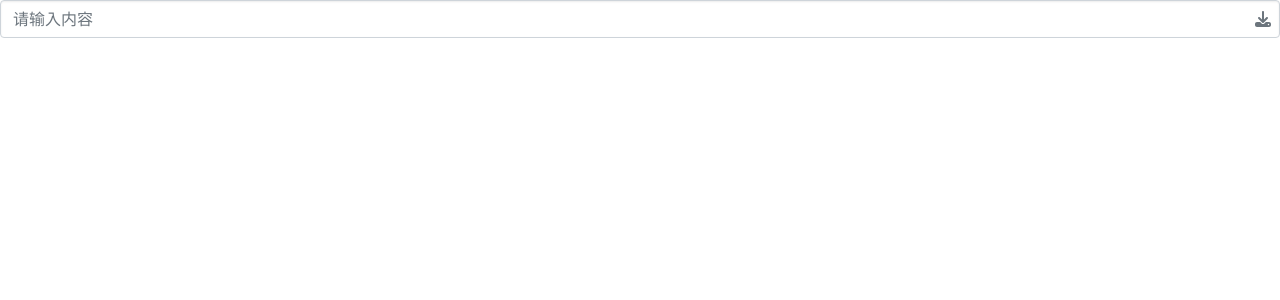
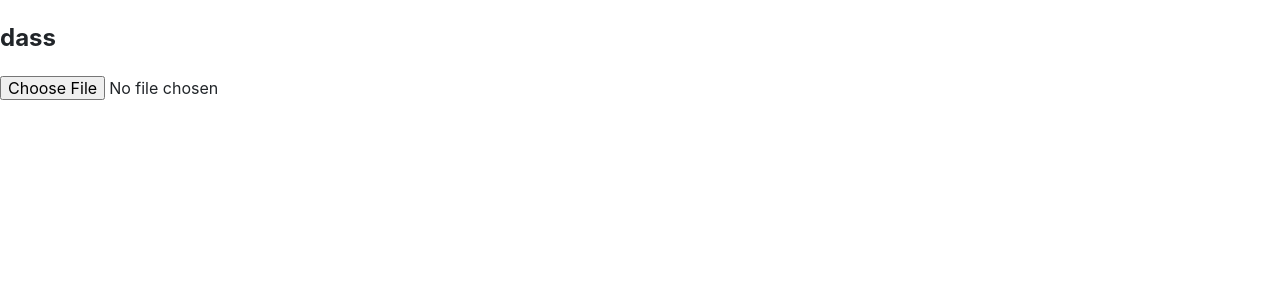
Before and after one commit to qjd-yyds/ake-ui, a React app: page / in a window 1280 px wide. Shown: the top 300 px of the page. Built offline with nearby package versions, Linux system fonts and the light colour scheme.

Commit message:
feat: file上传

```diff
--- a/package.json
+++ b/package.json
@@ -17,6 +17,7 @@
     "@types/node": "^16.11.47",
     "@types/react": "^18.0.15",
     "@types/react-dom": "^18.0.6",
+    "axios": "^0.27.2",
     "babel-jest": "^27.4.2",
     "babel-loader": "^8.2.3",
     "babel-plugin-macros": "^3.1.0",
--- a/src/App.tsx
+++ b/src/App.tsx
@@ -1,12 +1,35 @@
-import MenuExample from "./components/Menu/example"
-import ButtonExample from "./components/Button/example"
-import TransitionExample from "./components/Transition/example"
-import AutoCompleteExample from "./components/AutoComplete/example"
-import InputExample from "./components/Input/example"
+// import MenuExample from "./components/Menu/example"
+// import ButtonExample from "./components/Button/example"
+// import TransitionExample from "./components/Transition/example"
+// import AutoCompleteExample from "./components/AutoComplete/example"
+// import InputExample from "./components/Input/example"
+import {ChangeEvent, useEffect, useState} from "react";
+import axios from "axios";
+
 function App() {
+    const [title, setTitle] = useState("dass")
+    const hanldeOnchange = (e: ChangeEvent<HTMLInputElement>) => {
+        const files = e.target.files
+        if (files) {
+            const file = files[0]
+            const formData = new FormData()
+            formData.append(file.name, file)
+            console.log(formData)
+            axios.post("https://jsonplaceholder.typicode.com/posts", formData, {
+                headers: {
+                    "Content-Type": "multipart/form-data"
+                }
+            }).then(res => {
+                console.log(res)
+            })
+        }
+    }
+
     return (
         <div className="App">
-            <AutoCompleteExample/>
+            <h2>{title}</h2>
+            <input type="file" name="myfile" onChange={hanldeOnchange}/>
+            {/*<AutoCompleteExample/>*/}
             {/*<ButtonExample/>*/}
             {/*<hr/>*/}
             {/*<MenuExample/>*/}
--- a/src/index.tsx
+++ b/src/index.tsx
@@ -11,9 +11,9 @@ const root = ReactDOM.createRoot(
   document.getElementById('root') as HTMLElement
 );
 root.render(
-  <React.StrictMode>
+  // <React.StrictMode>
     <App />
-  </React.StrictMode>
+  // </React.StrictMode>
 );
 
 // If you want to start measuring performance in your app, pass a function
```
Also changed, not shown: src/components/Upload/upload.tsx (added, +14 -0 lines), 1 other file (tests, documents, lock files or other folders).
